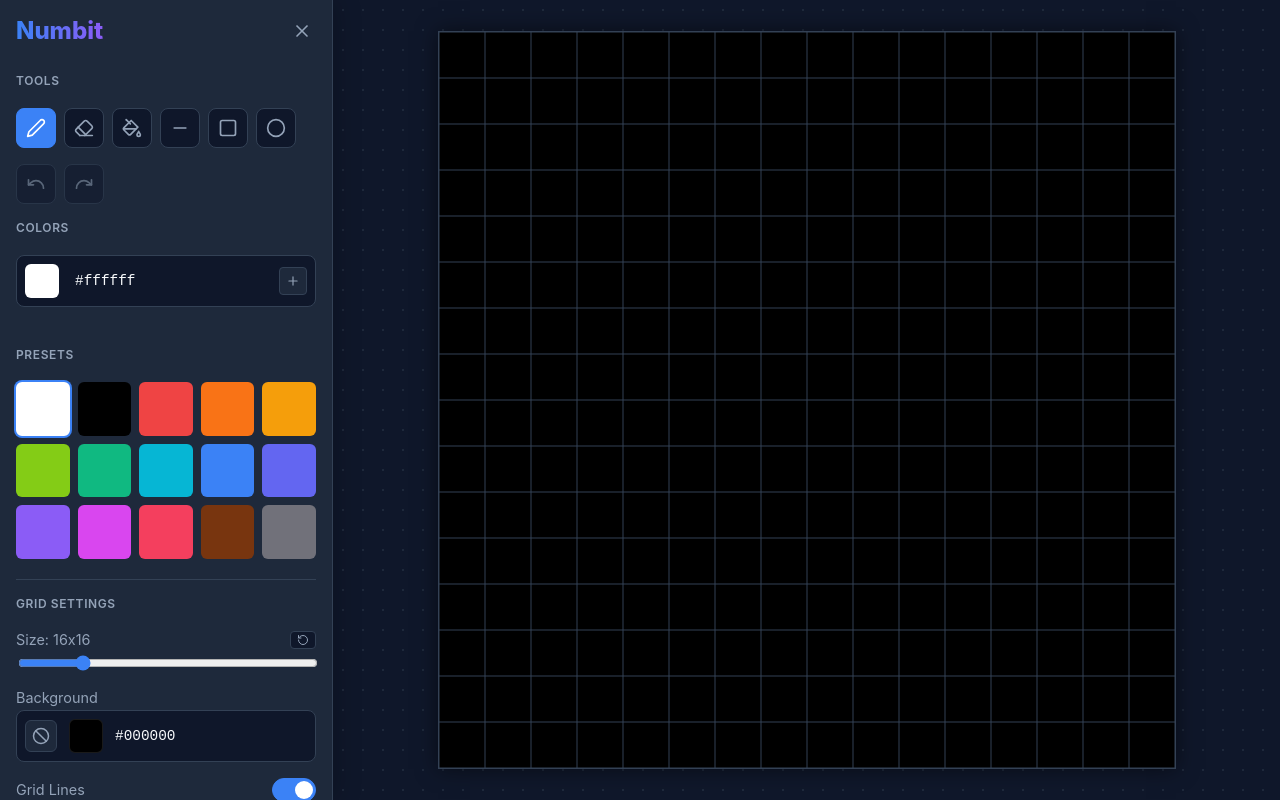
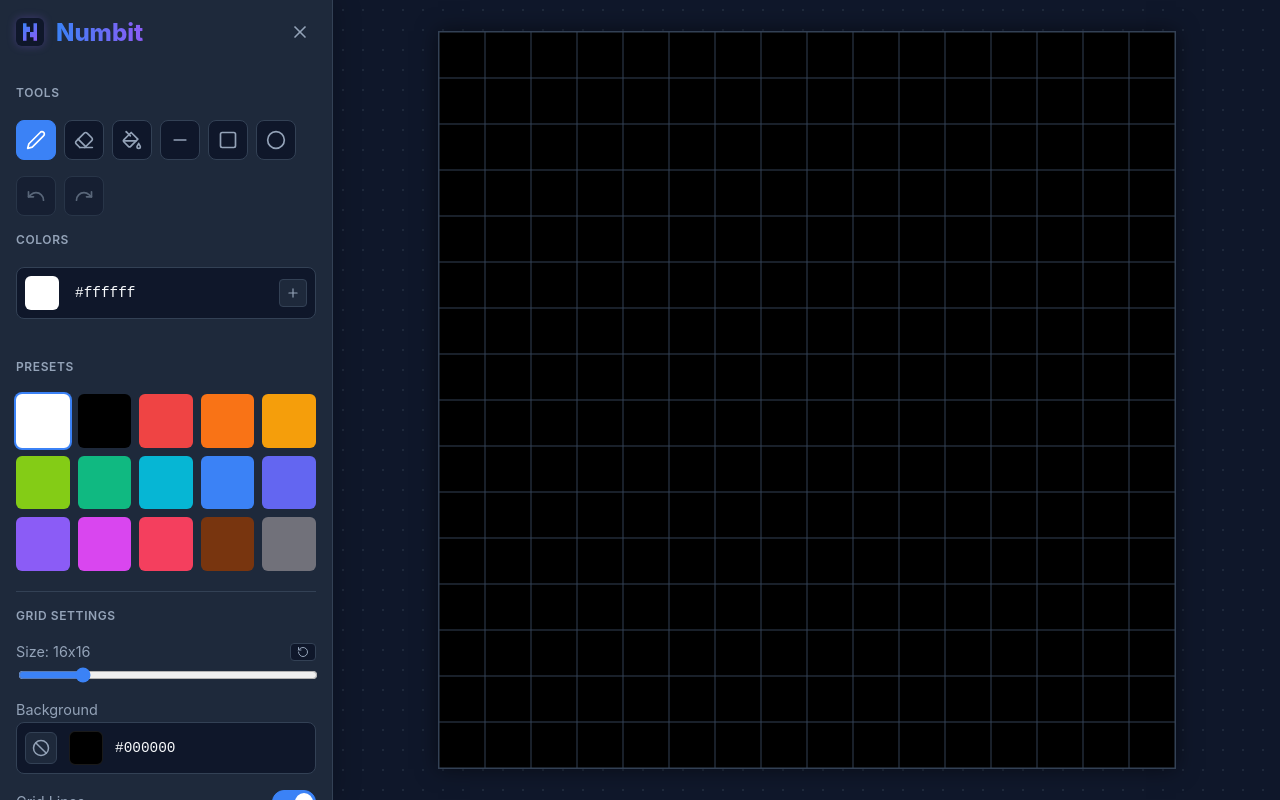
Before and after one commit to eddyalder/numbit, a React (Vite) app: page / in a window 1280 px wide. Built offline with nearby package versions, Linux system fonts and the light colour scheme.

Commit message:
Added menu improvements

```diff
--- a/index.html
+++ b/index.html
@@ -3,7 +3,7 @@
 
 <head>
   <meta charset="UTF-8" />
-  <link rel="icon" type="image/svg+xml" href="/vite.svg" />
+  <link rel="icon" type="image/svg+xml" href="/favicon.svg" />
   <meta name="viewport" content="width=device-width, initial-scale=1.0" />
   <title>Numbit</title>
 </head>
--- a/src/App.css
+++ b/src/App.css
@@ -32,6 +32,30 @@
     justify-content: space-between;
     align-items: center;
     margin-bottom: 0.5rem;
+    padding-bottom: 0.5rem;
+    border-bottom: 1px solid transparent;
+    /* Placeholder for potential border */
+}
+
+.logo-container {
+    display: flex;
+    align-items: center;
+    gap: 0.75rem;
+}
+
+.logo-icon {
+    width: 28px;
+    height: 28px;
+    border-radius: 6px;
+    /* Pixel art look */
+    image-rendering: pixelated;
+    /* Subtle glow for that 'powered on' feel */
+    filter: drop-shadow(0 0 4px rgba(139, 92, 246, 0.3));
+    transition: transform 0.2s;
+}
+
+.logo-container:hover .logo-icon {
+    transform: scale(1.1) rotate(-5deg);
 }
 
 .logo {
@@ -42,6 +66,9 @@
     background-clip: text;
     -webkit-text-fill-color: transparent;
     margin: 0;
+    /* Optical adjustment to align with icon */
+    line-height: 1;
+    padding-top: 2px;
 }
 
 .sidebar-close-btn {
@@ -49,8 +76,8 @@
     border: none;
     color: var(--text-secondary);
     cursor: pointer;
-    padding: 4px;
-    border-radius: 4px;
+    padding: 6px;
+    border-radius: 6px;
     display: flex;
     align-items: center;
     justify-content: center;
--- a/src/App.jsx
+++ b/src/App.jsx
@@ -22,6 +22,7 @@ function App() {
     const [historyIndex, setHistoryIndex] = useState(-1);
     const [showGridLines, setShowGridLines] = useState(true);
     const [isClearModalOpen, setIsClearModalOpen] = useState(false);
+    const [isClearPaletteModalOpen, setIsClearPaletteModalOpen] = useState(false);
     const [isLoaded, setIsLoaded] = useState(false);
     const [isSidebarOpen, setIsSidebarOpen] = useState(window.innerWidth > 768);
 
@@ -212,6 +213,15 @@ function App() {
         setIsClearModalOpen(false);
     };
 
+    const requestClearPalette = () => {
+        setIsClearPaletteModalOpen(true);
+    };
+
+    const confirmClearPalette = () => {
+        setCustomColors([]);
+        setIsClearPaletteModalOpen(false);
+    };
+
     const handleResize = (newSize) => {
         if (newSize < 4 || newSize > 64) return;
         const newPixels = Array(newSize * newSize).fill(null);
@@ -231,7 +241,10 @@ function App() {
         <div className="app-layout" onMouseUp={handleMouseUp}>
             <aside className={`sidebar ${isSidebarOpen ? 'open' : 'closed'}`}>
                 <div className="sidebar-header">
-                    <div className="logo">Numbit</div>
+                    <div className="logo-container">
+                        <img src="/favicon.svg" alt="Numbit Logo" className="logo-icon" />
+                        <div className="logo">Numbit</div>
+                    </div>
                     <button
                         className="sidebar-close-btn"
                         onClick={() => setIsSidebarOpen(false)}
@@ -251,6 +264,7 @@ function App() {
                     redo={redo}
                     canUndo={historyIndex > 0}
                     canRedo={historyIndex < history.length - 1}
+                    clearCustomColors={requestClearPalette}
                 />
                 <Controls
                     size={size}
@@ -295,10 +309,20 @@ function App() {
                     confirmText="Clear"
                     isDanger={true}
                 >
-                    Are you sure you want to clear the entire board? This action cannot be undone via history if you navigate away.
+                    Are you sure you want to clear the entire board? This action cannot be undone.
+                </Modal>
+                <Modal
+                    isOpen={isClearPaletteModalOpen}
+                    title="Clear Palette"
+                    onConfirm={confirmClearPalette}
+                    onCancel={() => setIsClearPaletteModalOpen(false)}
+                    confirmText="Clear Palette"
+                    isDanger={true}
+                >
+                    Are you sure you want to remove all custom colors? This action cannot be undone.
                 </Modal>
             </main>
-        </div>
+        </div >
     );
 }
 
--- a/src/components/Toolbar.css
+++ b/src/components/Toolbar.css
@@ -129,3 +129,31 @@
     color: white;
     border-color: var(--accent);
 }
+
+.custom-header {
+    display: flex;
+    justify-content: space-between;
+    align-items: center;
+    margin-top: 0.5rem;
+    margin-bottom: 0.5rem;
+}
+
+.clear-palette-btn {
+    background: transparent;
+    border: 1px solid var(--border);
+    color: var(--text-secondary);
+    cursor: pointer;
+    padding: 4px;
+    border-radius: 4px;
+    display: flex;
+    align-items: center;
+    justify-content: center;
+    transition: all 0.2s;
+    background-color: var(--bg-primary);
+}
+
+.clear-palette-btn:hover {
+    background-color: rgba(244, 63, 94, 0.1);
+    border-color: #f43f5e;
+    color: #f43f5e;
+}
--- a/src/components/Toolbar.jsx
+++ b/src/components/Toolbar.jsx
@@ -1,5 +1,5 @@
 import React from 'react';
-import { Pen, Eraser, PaintBucket, Undo, Redo, Square, Circle, Minus, Plus } from 'lucide-react';
+import { Pen, Eraser, PaintBucket, Undo, Redo, Square, Circle, Minus, Plus, Trash2 } from 'lucide-react';
 import './Toolbar.css';
 
 const TOOLS = [
@@ -17,7 +17,7 @@ const PRESET_COLORS = [
     '#f43f5e', '#78350f', '#71717a'
 ];
 
-const Toolbar = ({ activeTool, setActiveTool, activeColor, setActiveColor, customColors, setCustomColors, undo, redo, canUndo, canRedo }) => {
+const Toolbar = ({ activeTool, setActiveTool, activeColor, setActiveColor, customColors, setCustomColors, undo, redo, canUndo, canRedo, clearCustomColors }) => {
 
     const addCustomColor = () => {
         if (!customColors.includes(activeColor)) {
@@ -69,7 +69,12 @@ const Toolbar = ({ activeTool, setActiveTool, activeColor, setActiveColor, custo
 
             {customColors.length > 0 && (
                 <>
-                    <div className="section-title" style={{ marginTop: '0.5rem' }}>Custom</div>
+                    <div className="custom-header">
+                        <div className="section-title" style={{ marginBottom: 0 }}>Custom</div>
+                        <button className="clear-palette-btn" onClick={clearCustomColors} title="Clear Palette">
+                            <Trash2 size={12} />
+                        </button>
+                    </div>
                     <div className="colors-grid">
                         {customColors.map(color => (
                             <button
```
Also changed, not shown: public/favicon.svg (added), 1 other file (tests, documents, lock files or other folders).
